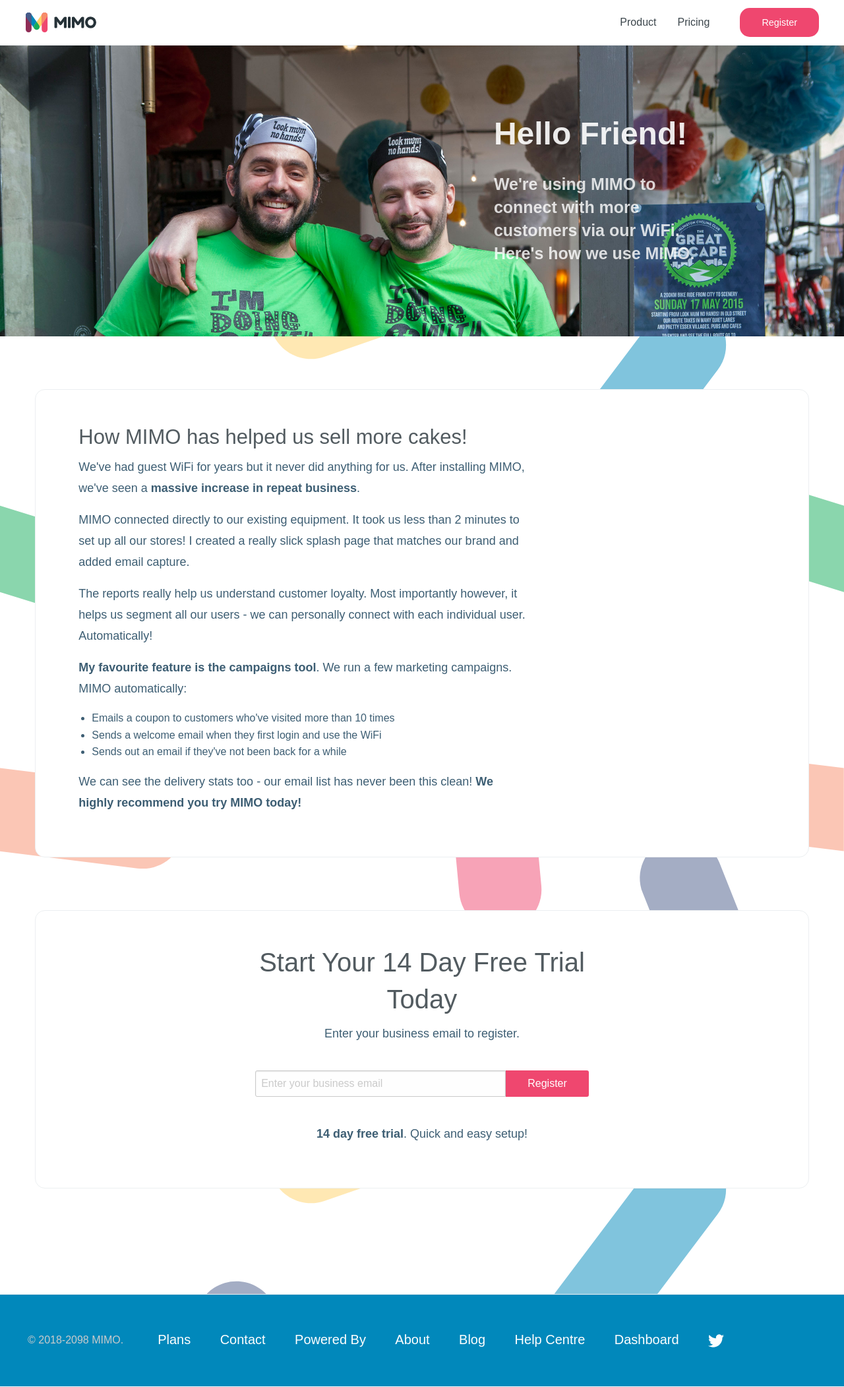
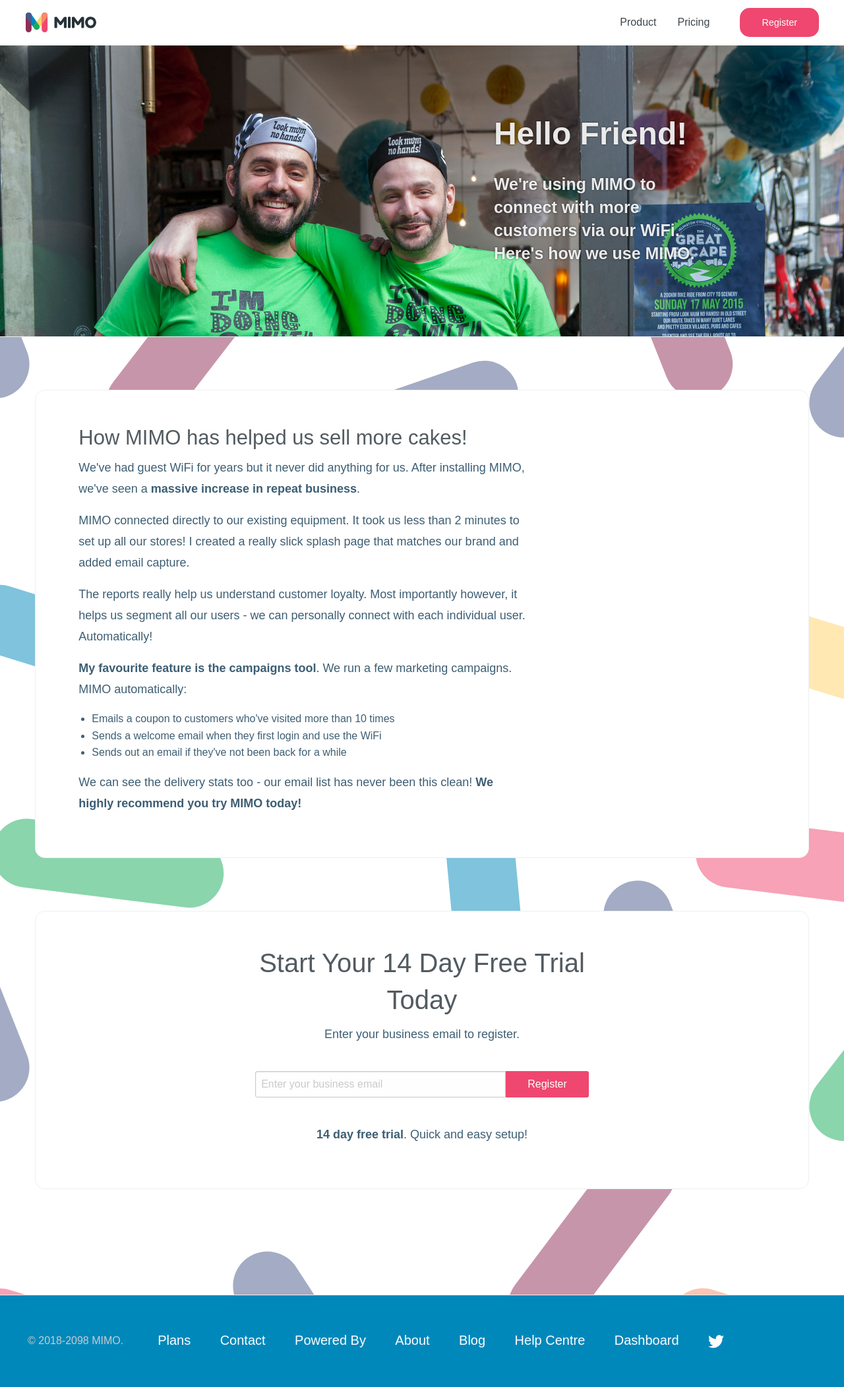
Before and after one commit to mimolabs/mimolabs.github.io, a Jekyll site: the page built from fb-land-2.html, in a window 1280 px wide. Shown: the whole page at 66% size. Built offline with Jekyll 4.4.1, drawn with Linux system fonts in a browser that asks for light colours.

Commit message:
facebook landing pages style

```diff
--- a/css/site-201802072019.css
+++ b/css/site-201802072019.css
@@ -306,10 +306,11 @@
   width: 100%;
   height: 100%;
   z-index: 1;
-  opacity: 0.5;
+  /*opacity: 0.5;*/
   background-image: url(/images/pages/pill-pattern.svg);
   background-repeat: repeat;
-  background-size: 100%;
+  background-position: center;
+  background-size: 250%;
 }
 
 /*footer*/
@@ -402,10 +403,11 @@
   width: 100%;
   height: 100%;
   z-index: 1;
-  opacity: 0.5;
+  /*opacity: 0.5;*/
   background-image: url(/images/pages/pill-pattern.svg);
   background-repeat: repeat;
-  background-size: 100%;
+  background-position: center;
+  background-size: 250%;
   /*background-image: linear-gradient(to top, #f77062 0%, #fe5196 100%);*/
 }
 
@@ -415,6 +417,7 @@
   overflow: hidden;
   background-image: url(/images/pages/fb-1-sm.jpg);
   background-size: cover;
+  border-bottom: solid 1px #eceff1;
 }
 
 .fb-2 {
@@ -423,6 +426,7 @@
   overflow: hidden;
   background-image: url(/images/pages/fb-2-sm.jpg);
   background-size: cover;
+  border-bottom: solid 1px #eceff1;
 }
 
 .fb-3 {
@@ -431,6 +435,7 @@
   overflow: hidden;
   background-image: url(/images/pages/fb-3-sm.jpg);
   background-size: cover;
+  border-bottom: solid 1px #eceff1;
 }
 
 .bg-top h1, .bg-top h2, .bg-top h3, .bg-top h4, .bg-top img, .bg-top a {
@@ -832,4 +837,10 @@
     padding-right: 30px;
     padding-left: 30px;
   }
+  .fb-3 {
+    background-position: center;
+  }
+  .fb-1 {
+    background-position: center;
+  }
 }
--- a/fb-land-1.html
+++ b/fb-land-1.html
@@ -11,8 +11,8 @@
       <div class="large-10 columns">
         <div class="row align-middle">
           <div class="large-6 columns text-center large-text-left" style="iibackground-color: white; iiiopacity: 0.2; padding: 20px;">
-            <h1 style="font-size: 48px; font-weight: bold; color: rgba(255, 255, 255, 0.9);">Hey, I'm Toby!</h1>
-            <h4 style="font-weight: bold; color: rgba(13,54,80,0.8);">I'm using MIMO to connect with more customers via our WiFi. I'll explain how it works here.</h4>
+            <h1 style="font-size: 48px; font-weight: bold; color: rgba(255, 255, 255, 0.9);text-shadow: 0px 0px 3px rgba(0,0,0,0.8);">Hey, I'm Toby!</h1>
+            <h4 style="font-weight: bold; color: rgba(255,255,255,0.9);text-shadow: 0px 0px 3px rgba(0,0,0,0.8);">I'm using MIMO to connect with more customers via our WiFi. I'll explain how it works here.</h4>
           </div>
         </div>
       </div>
@@ -23,7 +23,7 @@
     <div class="row banner align-center">
       <div class="large-11 medium-11 small-11 columns">
 
-        <div class="row align-middle flat-card hide-for-small-only">
+        <div class="row align-middle flat-card">
           <div class="large-8 medium-12 small-12 columns">
             <h3>How MIMO has helped us sell more burritos!</h3>
             <p>We've had guest WiFi for years but it never did anything for us. After installing MIMO, we've seen a <b>massive increase in repeat business</b>.</p>
--- a/fb-land-2.html
+++ b/fb-land-2.html
@@ -10,11 +10,11 @@
     <div class="row banner home-banner align-middle align-center">
       <div class="large-10 columns">
         <div class="row align-middle">
-          <div class="large-7 columns">
+          <div class="large-7 columns hide-for-small-only">
           </div>
           <div class="large-4 columns text-center large-text-left" style="iibackground-color: white; iiiopacity: 0.2; padding: 20px;">
-            <h1 style="font-size: 48px; font-weight: bold; color: rgba(255, 255, 255, 0.9);">Hello Friend!</h1>
-            <h4 style="font-weight: bold; color: rgba(255,255,255,0.8);">We're using MIMO to connect with more customers via our WiFi. Here's how we use MIMO.</h4>
+            <h1 style="font-size: 48px; font-weight: bold; color: rgba(255, 255, 255, 0.9);text-shadow: 0px 0px 3px rgba(0,0,0,0.6);">Hello Friend!</h1>
+            <h4 style="font-weight: bold; color: rgba(255,255,255,0.9);text-shadow: 0px 0px 3px rgba(0,0,0,0.6);">We're using MIMO to connect with more customers via our WiFi. Here's how we use MIMO.</h4>
           </div>
         </div>
       </div>
@@ -25,7 +25,7 @@
     <div class="row banner align-center">
       <div class="large-11 medium-11 small-11 columns">
 
-        <div class="row align-middle flat-card hide-for-small-only">
+        <div class="row align-middle flat-card">
           <div class="large-8 medium-12 small-12 columns">
             <h3>How MIMO has helped us sell more cakes!</h3>
             <p>We've had guest WiFi for years but it never did anything for us. After installing MIMO, we've seen a <b>massive increase in repeat business</b>.</p>
--- a/fb-land-3.html
+++ b/fb-land-3.html
@@ -11,8 +11,8 @@
       <div class="large-10 columns">
         <div class="row align-middle">
           <div class="large-4 columns text-center large-text-left" style="iibackground-color: white; iiiopacity: 0.2; padding: 20px;">
-            <h1 style="font-size: 48px; font-weight: bold; color: rgba(0,0,0,0.9);">Hello Friend!</h1>
-            <h4 style="font-weight: bold; color: rgba(255,255,255,0.9);">We're using MIMO to connect with more customers via our WiFi. Here's how we use MIMO.</h4>
+            <h1 style="font-size: 48px; font-weight: bold; color: rgba(255,255,255,0.9);text-shadow: 0px 0px 3px rgba(0,0,0,0.6);">Hello Friend!</h1>
+            <h4 style="font-weight: bold; color: rgba(255,255,255,0.9);text-shadow: 0px 0px 3px rgba(0,0,0,0.6);">We're using MIMO to connect with more customers via our WiFi. Here's how we use MIMO.</h4>
           </div>
         </div>
       </div>
@@ -23,7 +23,7 @@
     <div class="row banner align-center">
       <div class="large-11 medium-11 small-11 columns">
 
-        <div class="row align-middle flat-card hide-for-small-only">
+        <div class="row align-middle flat-card">
           <div class="large-8 medium-12 small-12 columns">
             <h3>How MIMO has helped us sell more cakes!</h3>
             <p>We've had guest WiFi for years but it never did anything for us. After installing MIMO, we've seen a <b>massive increase in repeat business</b>.</p>
```
Also changed, not shown: images/pages/pill-pattern.svg.
